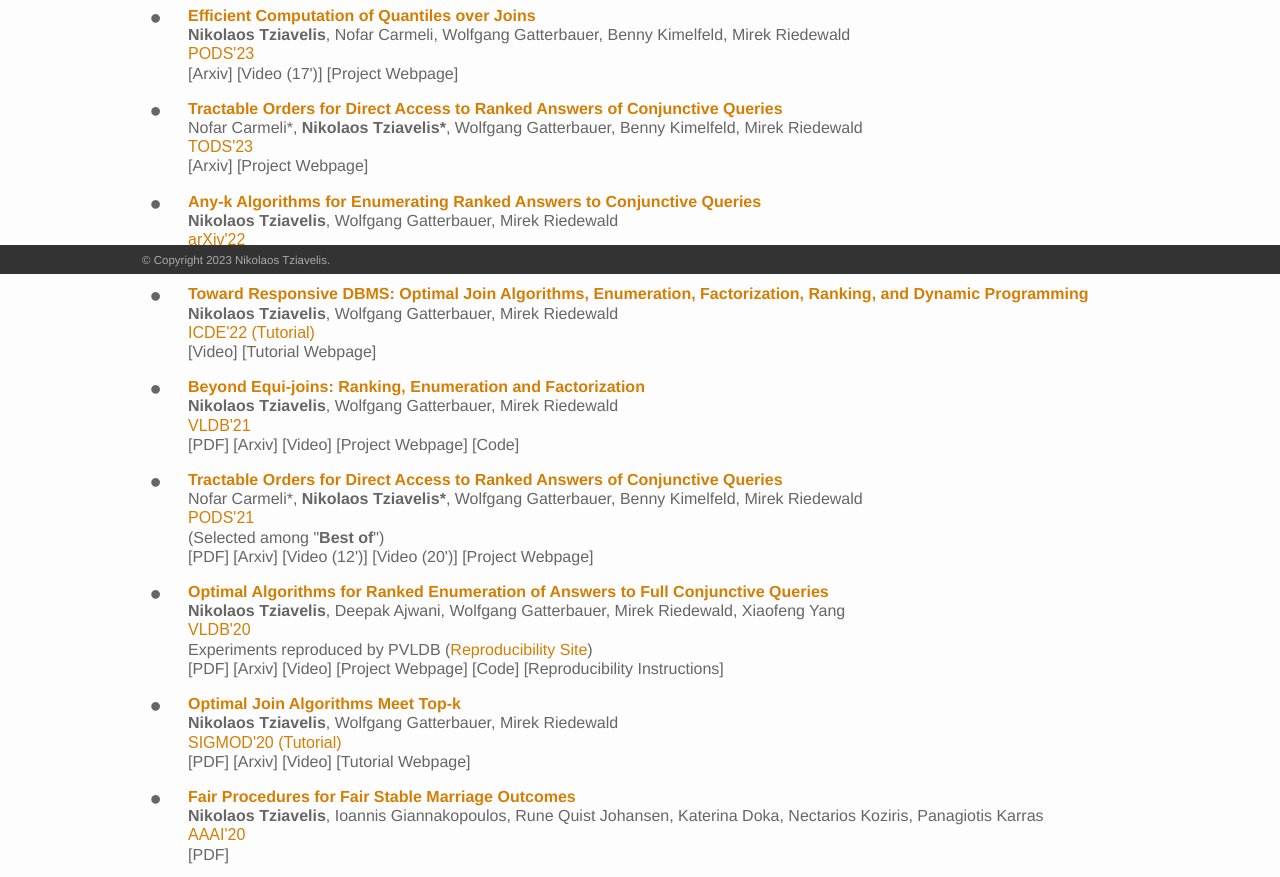
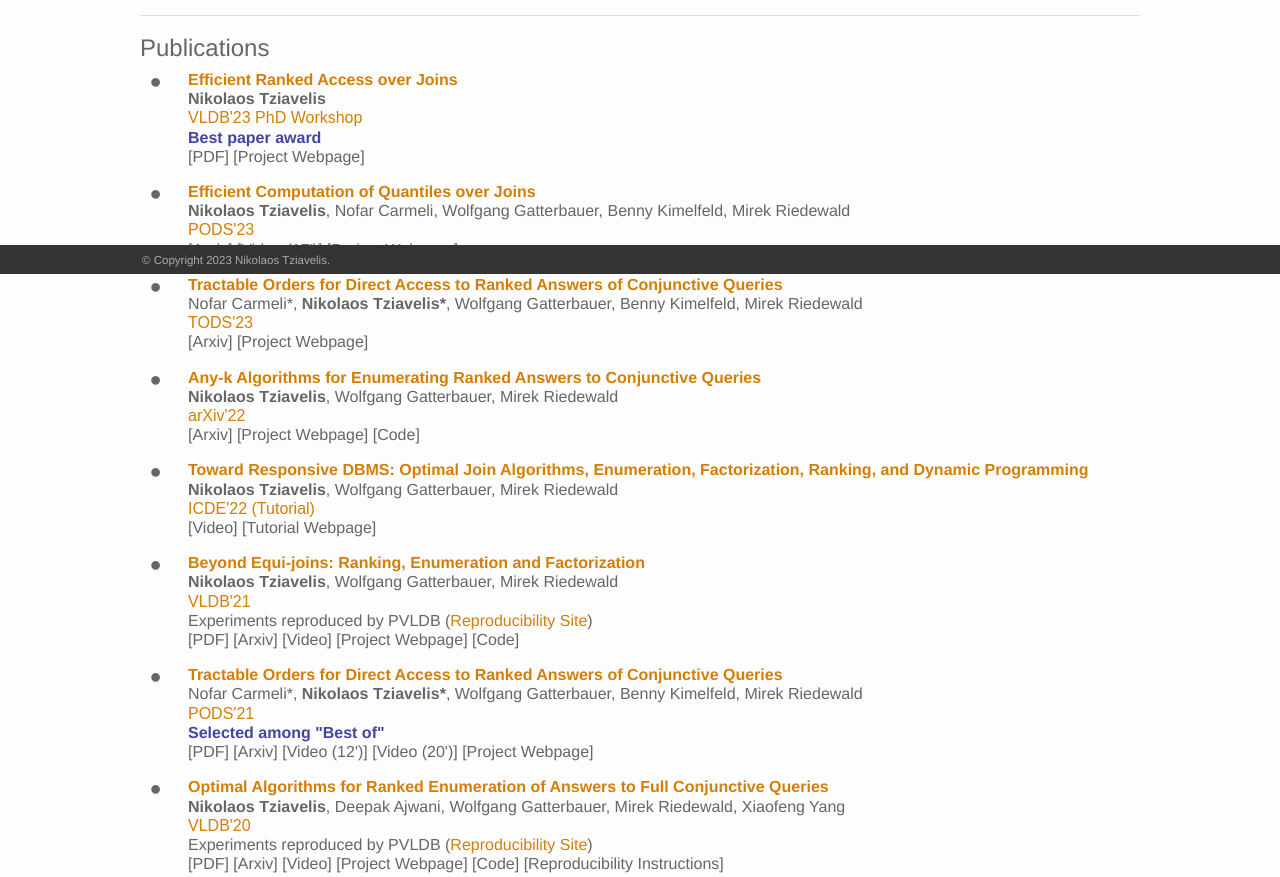
Before and after one commit to ntzia/ntzia.github.io, a plain HTML site: page index.html in a window 1280 px wide. Shown: the part 526-1403 px from the top of the page. Drawn offline with Linux system fonts and the light colour scheme; files whose address does not match are found by name.

Commit message:
Job market

```diff
--- a/css/main.css
+++ b/css/main.css
@@ -37,6 +37,10 @@ body {
   color: #666;
   background-color: #fdfdfd;
   -webkit-text-size-adjust: 100%; }
+
+  b {
+    color: #4444a5
+  }
 
 /**
  * Set `margin-bottom` to maintain vertical rhythm
--- a/index.html
+++ b/index.html
@@ -68,13 +68,15 @@
   </div>
 
 
-	<p>I am a 5th year PhD student at Northeastern University and part of the <a href="https://db.khoury.northeastern.edu/">DATA Lab</a>. I am very lucky to be advised by Prof. <a href="http://www.ccs.neu.edu/home/mirek/">Mirek Riedewald</a> and Prof. <a href="http://gatterbauer.name/">Wolfgang Gatterbauer</a>.</p>
+	<p>I am a PhD candidate at Northeastern University and part of the <a href="https://db.khoury.northeastern.edu/">DATA Lab</a>. I am very lucky to be advised by Prof. <a href="http://www.ccs.neu.edu/home/mirek/">Mirek Riedewald</a> and Prof. <a href="http://gatterbauer.name/">Wolfgang Gatterbauer</a>.</p>
 
 	<p> I work on problems that span both theoretical and practical aspects of data systems, with the goal of extending them with improved algorithms that achieve non-trivial guarantees. A lot of my recent work has focused on query optimization, and in particular, avoiding expensive many-to-many joins.
 
 	<p> My research is generously supported by a <a href="https://research.google/outreach/phd-fellowship/recipients/">Google PhD fellowship</a> (Structured Data and Database Management area).</p>
 
+  &nbsp;&nbsp;&nbsp;&nbsp;
 
+  <p><b>I am in the academic job market this year! Get in touch if you have any opportunities to discuss.</b></p>
 
 	<div class="one">
 
@@ -134,6 +136,32 @@
 
     <h2>Publications</h2>
 
+
+    <div class="paper">
+      <div class="thumb">
+      </div>
+      <div class="entry">
+        <div class="title">
+          <a href="https://ceur-ws.org/Vol-3452/"><strong>Efficient Ranked Access over Joins</strong></a>
+        </div>
+        <div class="authors">
+          <strong>Nikolaos Tziavelis</strong>
+        </div>
+        <div class="venue">
+          VLDB'23 PhD Workshop
+        </div>
+        <div class="other">
+          <b>Best paper award</b>
+         </div>
+        <span class="links">
+
+          [<a href="https://ceur-ws.org/Vol-3452/paper1.pdf" target="_blank">PDF</a>]
+
+          [<a href="https://northeastern-datalab.github.io/anyk/" target="_blank">Project Webpage</a>]
+
+        </span>
+      </div>
+    </div>
 
       <div class="paper">
         <div class="thumb">
@@ -250,6 +278,9 @@
           <div class="venue">
             VLDB'21
           </div>
+          <div class="other">
+            Experiments reproduced by PVLDB (<a href="https://vldb.org/pvldb/reproducibility">Reproducibility Site</a>)
+          </div>
 
           <span class="links">
 
@@ -281,7 +312,7 @@
             PODS'21
           </div>
 		 <div class="other">
-			(Selected among "<strong>Best of</strong>")
+			<b>Selected among "Best of"</b>
 		 </div>
           <span class="links">
             [<a href="download/Tractable_Orders_2020.pdf" target="_blank">PDF</a>]
@@ -314,7 +345,7 @@
 		  </div>
 		  <div class="other">
 				Experiments reproduced by PVLDB (<a href="https://vldb.org/pvldb/reproducibility">Reproducibility Site</a>)
-          </div>
+      </div>
 
           <span class="links">
 
```
